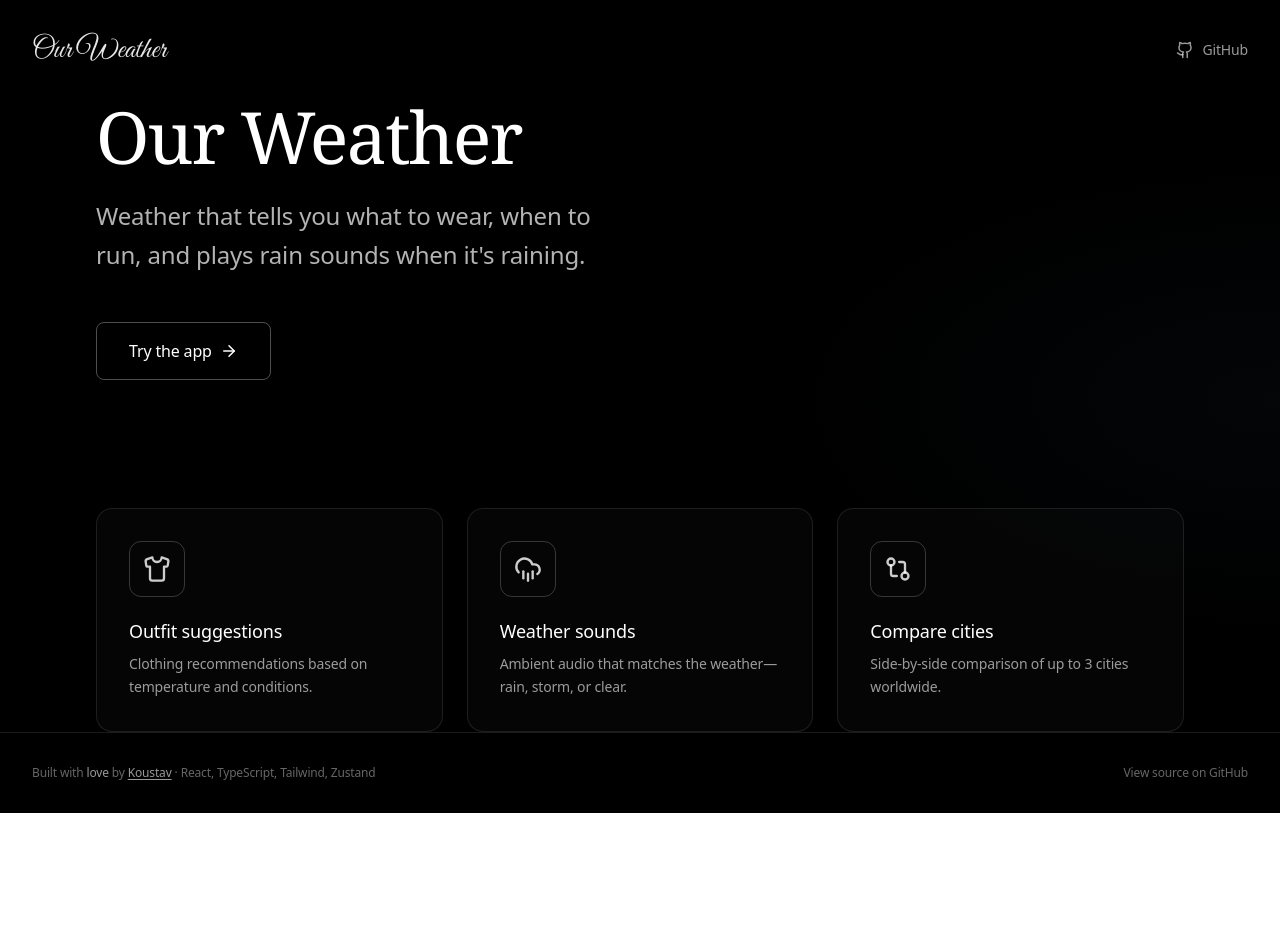
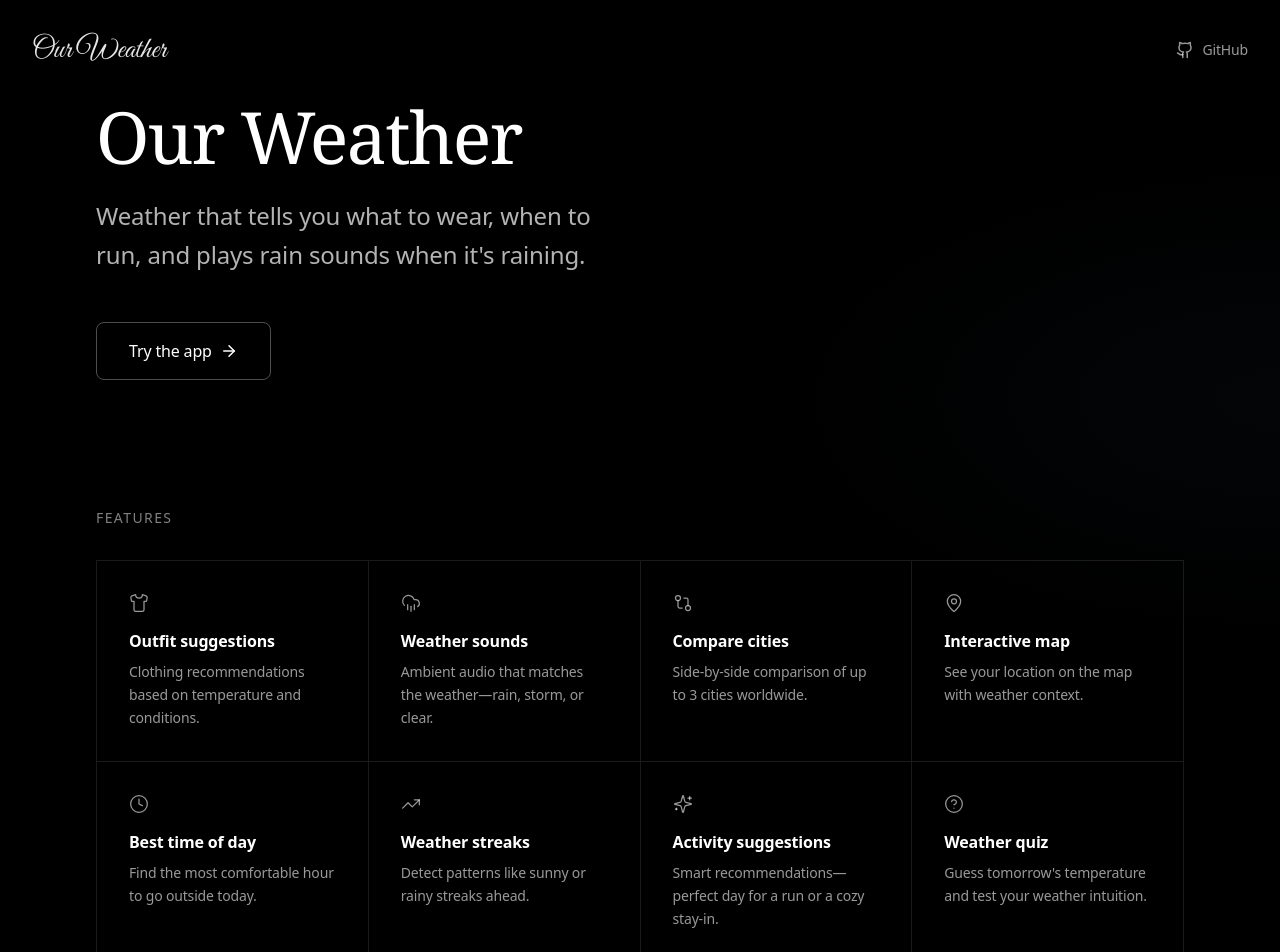
Before and after one commit to KOUSTAV2409/weather_app, a React (Vite) app: page / in a window 1280 px wide. Shown: the top 952 px of the page. Before the commit the page ends 813 px from the top, so only its background shows below. Built offline with nearby package versions, Linux system fonts and the light colour scheme.

Commit message:
feat: expand landing page features with new icons and descriptions for enhanced user experience

```diff
--- a/src/components/LandingPage.tsx
+++ b/src/components/LandingPage.tsx
@@ -1,5 +1,16 @@
 import { Link } from 'react-router-dom';
-import { CloudRain, Shirt, GitCompare, Github, ArrowRight } from 'lucide-react';
+import {
+  CloudRain,
+  Shirt,
+  GitCompare,
+  Github,
+  ArrowRight,
+  Clock,
+  TrendingUp,
+  Sparkles,
+  MapPin,
+  HelpCircle,
+} from 'lucide-react';
 
 const LandingPage = () => {
   const features = [
@@ -20,6 +31,36 @@ const LandingPage = () => {
       title: 'Compare cities',
       description:
         'Side-by-side comparison of up to 3 cities worldwide.',
+    },
+    {
+      icon: MapPin,
+      title: 'Interactive map',
+      description:
+        'See your location on the map with weather context.',
+    },
+    {
+      icon: Clock,
+      title: 'Best time of day',
+      description:
+        'Find the most comfortable hour to go outside today.',
+    },
+    {
+      icon: TrendingUp,
+      title: 'Weather streaks',
+      description:
+        'Detect patterns like sunny or rainy streaks ahead.',
+    },
+    {
+      icon: Sparkles,
+      title: 'Activity suggestions',
+      description:
+        'Smart recommendations—perfect day for a run or a cozy stay-in.',
+    },
+    {
+      icon: HelpCircle,
+      title: 'Weather quiz',
+      description:
+        'Guess tomorrow\'s temperature and test your weather intuition.',
     },
   ];
 
@@ -93,22 +134,27 @@ const LandingPage = () => {
             </Link>
           </div>
 
-          {/* Features - Card grid */}
-          <div className="mt-24 md:mt-32 grid grid-cols-1 md:grid-cols-3 gap-6">
+          {/* Features - Grid with dividers */}
+          <div className="mt-24 md:mt-32 mb-20 md:mb-28">
+            <h2 className="text-sm font-medium tracking-widest uppercase text-white/50 mb-8">
+              Features
+            </h2>
+            <div className="grid grid-cols-1 md:grid-cols-2 lg:grid-cols-4 border-t border-l border-white/10">
               {features.map(({ icon: Icon, title, description }) => (
                 <div
                   key={title}
-                className="group p-6 md:p-8 rounded-2xl border border-white/10 bg-white/[0.02] hover:bg-white/[0.04] hover:border-white/20 transition-all duration-300"
+                  className="group p-6 md:p-8 border-b border-r border-white/10 transition-all duration-300 hover:bg-white/[0.04] hover:shadow-[inset_0_0_30px_rgba(255,255,255,0.03)]"
                 >
-                <div className="w-14 h-14 rounded-xl border border-white/20 flex items-center justify-center mb-5 group-hover:border-white/40 transition-colors">
-                  <Icon size={28} className="text-white/80" />
-                </div>
-                <h3 className="text-lg font-medium text-white mb-2">{title}</h3>
+                  <Icon size={20} className="text-white/60 mb-4" strokeWidth={1.5} />
+                  <h3 className="text-base font-semibold text-white mb-2 transition-transform duration-300 group-hover:translate-x-1">
+                    {title}
+                  </h3>
                   <p className="text-sm text-white/60 leading-relaxed">
                     {description}
                   </p>
                 </div>
               ))}
+            </div>
           </div>
         </main>
 
```
Lines whose indentation alone changed are shown as unchanged.
